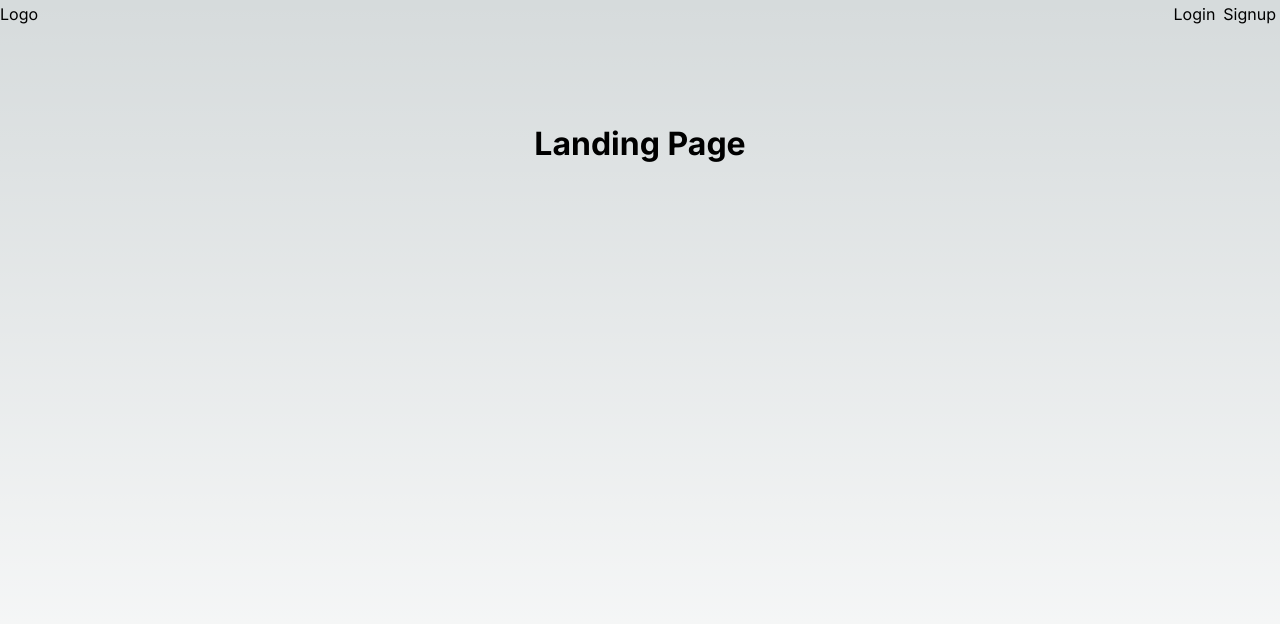
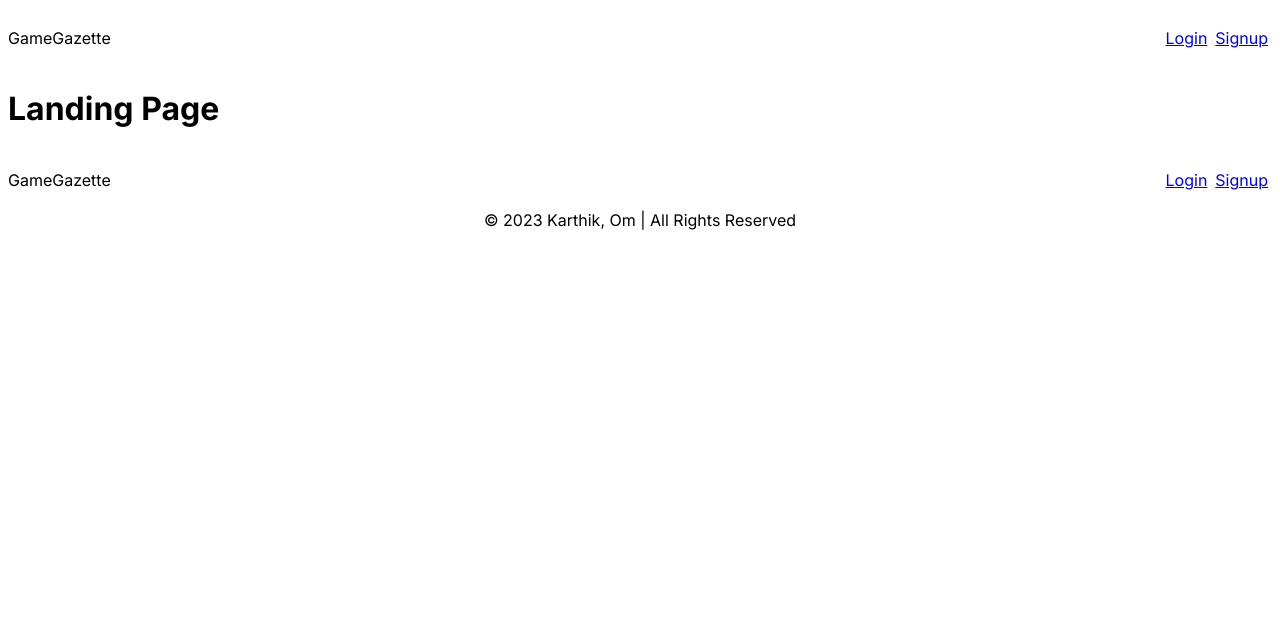
Before and after one commit to OmOgale/GameGazette, a Next.js app in the folder gamegazette/: page / in a window 1280 px wide. Shown: the top 624 px of the page. Built offline with nearby package versions, Linux system fonts and the light colour scheme.

Commit message:
Initial Commit v2

```diff
--- /dev/null
+++ b/gamegazette/components/Footer.tsx
@@ -0,0 +1,15 @@
+"use client";
+import { Box } from "@chakra-ui/layout";
+import * as React from "react";
+import Navbar from "./Navbar";
+
+export default function Footer() {
+  return (
+    <footer>
+      <Navbar />
+      <Box display={"flex"} justifyContent={"center"} alignItems={"center"}>
+        &copy; 2023 Karthik, Om | All Rights Reserved
+      </Box>
+    </footer>
+  );
+}
--- a/gamegazette/components/Navbar.tsx
+++ b/gamegazette/components/Navbar.tsx
@@ -14,7 +14,7 @@ export default function Navbar(): React.ReactElement {
       justifyContent={"space-between"}
       alignItems={"center"}
     >
-      <Box>Logo</Box>
+      <Box>GameGazette</Box>
       <Box
         display={"flex"}
         justifyContent={"space-between"}
--- a/gamegazette/package.json
+++ b/gamegazette/package.json
@@ -16,6 +16,7 @@
     "@types/node": "20.5.1",
     "@types/react": "18.2.20",
     "@types/react-dom": "18.2.7",
+    "axios": "^1.5.0",
     "eslint": "8.47.0",
     "eslint-config-next": "13.4.19",
     "framer-motion": "^10.16.1",
--- a/gamegazette/src/app/globals.css
+++ b/gamegazette/src/app/globals.css
@@ -1,4 +1,4 @@
-:root {
+/* :root {
   --max-width: 1100px;
   --border-radius: 12px;
   --font-mono: ui-monospace, Menlo, Monaco, 'Cascadia Mono', 'Segoe UI Mono',
@@ -104,4 +104,4 @@ a {
   html {
     color-scheme: dark;
   }
-}
+} */
--- a/gamegazette/src/app/layout.tsx
+++ b/gamegazette/src/app/layout.tsx
@@ -4,6 +4,7 @@ import { Inter } from "next/font/google";
 
 import React from "react";
 import Navbar from "../../components/Navbar";
+import Footer from "../../components/Footer";
 
 const inter = Inter({ subsets: ["latin"] });
 
@@ -22,6 +23,7 @@ export default function RootLayout({
       <body className={inter.className}>
         <Navbar />
         {children}
+        <Footer />
       </body>
     </html>
   );
--- a/gamegazette/src/app/page.module.css
+++ b/gamegazette/src/app/page.module.css
@@ -1,4 +1,4 @@
-.main {
+/* .main {
   display: flex;
   flex-direction: column;
   justify-content: space-between;
@@ -107,7 +107,7 @@
 .logo {
   position: relative;
 }
-/* Enable hover only on non-touch devices */
+
 @media (hover: hover) and (pointer: fine) {
   .card:hover {
     background: rgba(var(--card-rgb), 0.1);
@@ -125,7 +125,7 @@
   }
 }
 
-/* Mobile */
+Mobile
 @media (max-width: 700px) {
   .content {
     padding: 4rem;
@@ -202,7 +202,7 @@
   }
 }
 
-/* Tablet and Smaller Desktop */
+Tablet and Smaller Desktop
 @media (min-width: 701px) and (max-width: 1120px) {
   .grid {
     grid-template-columns: repeat(2, 50%);
@@ -226,4 +226,4 @@
   to {
     transform: rotate(0deg);
   }
-}
+} */
--- /dev/null
+++ b/package.json
@@ -0,0 +1,5 @@
+{
+  "dependencies": {
+    "cheerio": "^1.0.0-rc.12"
+  }
+}
```
Also changed, not shown: gamegazette/src/app/signup/page.tsx (+19 -0 lines), 2 other files (tests, documents, lock files or other folders).
